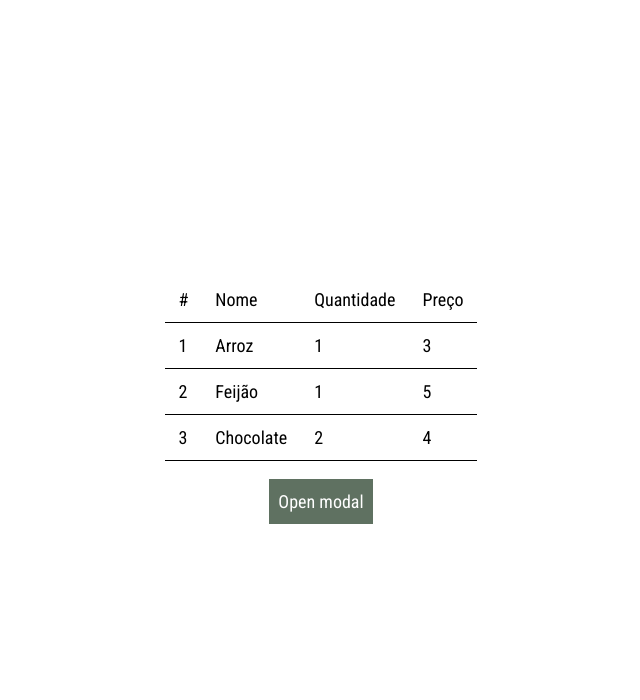
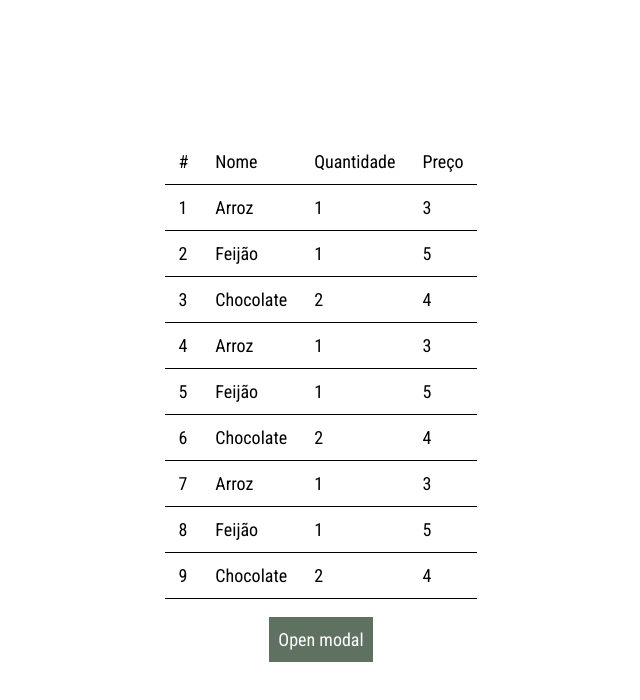
Before and after one commit to kalninandre/React-Modal, a React (Vite) app: page / in a window 1280 px wide. Shown: the top 700 px of the page, without its empty margins (319-959 px from the left). Built offline with nearby package versions, Linux system fonts and the light colour scheme.

Commit message:
Overflow test fixed

```diff
--- a/src/routes/App.tsx
+++ b/src/routes/App.tsx
@@ -17,6 +17,42 @@ function App() {
 		},
 		{
 			id: 3,
+			name: 'Chocolate',
+			quantity: 2,
+			price: 4,
+		},
+		{
+			id: 4,
+			name: 'Arroz',
+			quantity: 1,
+			price: 3,
+		},
+		{
+			id: 5,
+			name: 'Feijão',
+			quantity: 1,
+			price: 5,
+		},
+		{
+			id: 6,
+			name: 'Chocolate',
+			quantity: 2,
+			price: 4,
+		},
+		{
+			id: 7,
+			name: 'Arroz',
+			quantity: 1,
+			price: 3,
+		},
+		{
+			id: 8,
+			name: 'Feijão',
+			quantity: 1,
+			price: 5,
+		},
+		{
+			id: 9,
 			name: 'Chocolate',
 			quantity: 2,
 			price: 4,
@@ -70,68 +106,12 @@ function App() {
 										<tbody>
 											{data.map((i, index) => {
 												return (
-													<div>
 													<tr className='border-b' key={index}>
 														<td>{i.id}</td>
 														<td>{i.name}</td>
 														<td>{i.quantity}</td>
 														<td>{i.price}</td>
 													</tr>
-														<tr className='border-b' key={index}>
-															<td>{i.id}</td>
-															<td>{i.name}</td>
-															<td>{i.quantity}</td>
-															<td>{i.price}</td>
-														</tr>
-														<tr className='border-b' key={index}>
-															<td>{i.id}</td>
-															<td>{i.name}</td>
-															<td>{i.quantity}</td>
-															<td>{i.price}</td>
-														</tr>
-														<tr className='border-b' key={index}>
-															<td>{i.id}</td>
-															<td>{i.name}</td>
-															<td>{i.quantity}</td>
-															<td>{i.price}</td>
-														</tr>
-														<tr className='border-b' key={index}>
-															<td>{i.id}</td>
-															<td>{i.name}</td>
-															<td>{i.quantity}</td>
-															<td>{i.price}</td>
-														</tr>
-														<tr className='border-b' key={index}>
-															<td>{i.id}</td>
-															<td>{i.name}</td>
-															<td>{i.quantity}</td>
-															<td>{i.price}</td>
-														</tr>
-														<tr className='border-b' key={index}>
-															<td>{i.id}</td>
-															<td>{i.name}</td>
-															<td>{i.quantity}</td>
-															<td>{i.price}</td>
-														</tr>
-														<tr className='border-b' key={index}>
-															<td>{i.id}</td>
-															<td>{i.name}</td>
-															<td>{i.quantity}</td>
-															<td>{i.price}</td>
-														</tr>
-														<tr className='border-b' key={index}>
-															<td>{i.id}</td>
-															<td>{i.name}</td>
-															<td>{i.quantity}</td>
-															<td>{i.price}</td>
-														</tr>
-														<tr className='border-b' key={index}>
-															<td>{i.id}</td>
-															<td>{i.name}</td>
-															<td>{i.quantity}</td>
-															<td>{i.price}</td>
-														</tr>
-													</div>
 												);
 											})}
 										</tbody>
```
Lines whose indentation alone changed are shown as unchanged.
